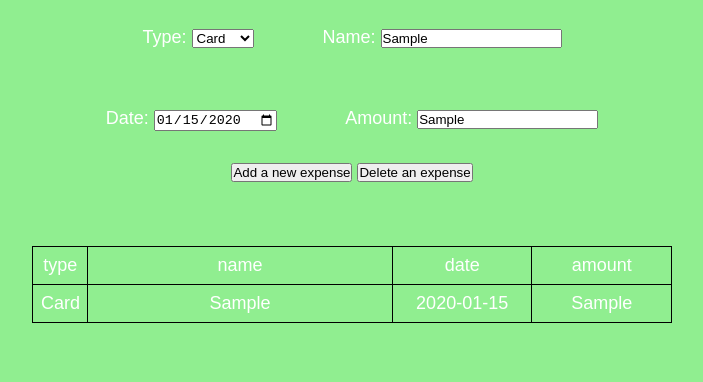
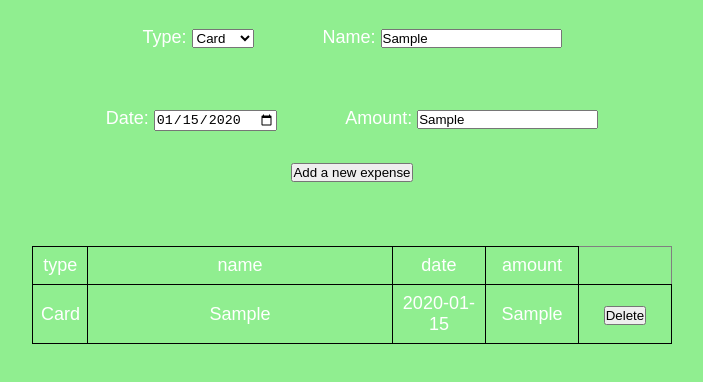
Before and after one commit to Ahmad-ayoub/Expense_Tracker, a plain HTML site: page index.html in a window 1280 px wide. Both pictures are taken after typing "Sample", "2020-01-15", "Sample" into the empty fields and a click on the button "Add a new expense". Shown: the part 116-498 px from the top of the page, without its empty margins (288-991 px from the left). Drawn offline with Linux system fonts and the light colour scheme.

Commit message:
final update

```diff
--- a/index.html
+++ b/index.html
@@ -35,7 +35,6 @@
     </div>
 
     <button class="button" id="calculateExpenses">Add a new expense</button>
-    <button class="button" id="deleteExpenses">Delete an expense</button>
 
     <div class="table_Container">
       <table border="1" class="table">
--- a/script.js
+++ b/script.js
@@ -12,6 +12,7 @@ const amountSelect = document.getElementById("amount");
 const tablePlaceholder = document.getElementById("tablePlaceholder");
 const getExpenses = document.getElementById("calculateExpenses");
 const deleteExpenses = document.getElementById("deleteExpenses");
+const dltbtn = document.createElement("button");
 
 // The starter function that begins the whole process
 getExpenses.addEventListener("click", calculateExpenses);
@@ -30,8 +31,15 @@ function extractExpenses() {
   const nameValue = nameSelect.value;
   const dateValue = dateSelect.value;
   const amountValue = amountSelect.value;
+  //const dltbtnValue = dltbtn.value;
   inputExpenses(currencyTypeValue, nameValue, dateValue, amountValue);
-  appendExpenses([currencyTypeValue, nameValue, dateValue, amountValue]);
+  appendExpenses([
+    currencyTypeValue,
+    nameValue,
+    dateValue,
+    amountValue,
+    //dltbtnValue,
+  ]);
 }
 
 // adds in all the user information into the empty arrays above
@@ -62,18 +70,20 @@ function appendExpenses(values) {
 
   const tbody = document.querySelector(".adjustCells");
   tbody.appendChild(newRow);
+  appendDltButton(newRow);
 }
 /*
-Deletes a single row with a click of a button
+Adds a delete button to each row on the far right to allow the user to selectively choose which row they want to delete
 */
-function deleteExpense() {
-  const tbody = document.querySelector(".adjustCells");
-  if (
-    tbody.lastElementChild &&
-    !tbody.lastElementChild.classList.contains("col-type")
-  ) {
-    tbody.removeChild(tbody.lastElementChild);
-  }
+function appendDltButton(newRow) {
+  const deleteButton = document.createElement("button");
+  deleteButton.textContent = "Delete";
+
+  deleteButton.addEventListener("click", () => {
+    newRow.remove();
+  });
+
+  const deleteButtonCell = document.createElement("td");
+  deleteButtonCell.appendChild(deleteButton);
+  newRow.appendChild(deleteButtonCell);
 }
-
-//debugger;
```
